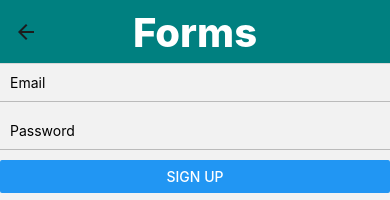
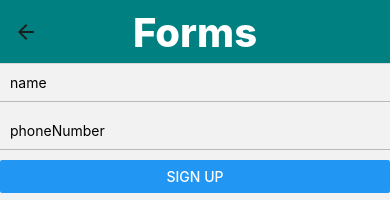
Before and after one commit to gshaver82/React-Native-Navigation, a React Native app: screen /Forms in a window 390 px wide. Shown: the top 200 px of the page. Built offline with nearby package versions, Linux system fonts and the light colour scheme.

Commit message:
modal and form testing.

```diff
--- a/screens/forms.js
+++ b/screens/forms.js
@@ -6,25 +6,25 @@ import { globalStyles } from '../styles/global';
 const SignupForm = () => {
     return (
         <Formik
-            initialValues={{ email: '', password: '' }}
+            initialValues={{ name : '', phoneNumber: '' }}
             onSubmit={(values) => console.log(values)}
         >
             {({ handleChange, handleBlur, handleSubmit, values }) => (
                 <View>
                     <TextInput
                         style={globalStyles.input}
-                        placeholder="Email"
-                        onChangeText={handleChange('email')}
-                        onBlur={handleBlur('email')}
-                        value={values.email}
+                        placeholder="name"
+                        onChangeText={handleChange('name')}
+                        onBlur={handleBlur('name')}
+                        value={values.name}
                     />
                     <TextInput
                         style={globalStyles.input}
-                        placeholder="Password"
-                        secureTextEntry
-                        onChangeText={handleChange('password')}
-                        onBlur={handleBlur('password')}
-                        value={values.password}
+                        placeholder="phoneNumber"
+                        onChangeText={handleChange('phoneNumber')}
+                        onBlur={handleBlur('phoneNumber')}
+                        value={values.phoneNumber}
+                        keyboardType="numeric"
                     />
                     <Button
                         title="Sign Up"
--- a/screens/home.js
+++ b/screens/home.js
@@ -1,13 +1,31 @@
 
-import { View, Text, Button, TouchableOpacity } from 'react-native';
+import { View, Text, Button, TouchableOpacity, TurboModuleRegistry, Modal } from 'react-native';
+import { useState } from 'react';
+
 import { globalStyles } from '../styles/global';
 import { AntDesign } from '@expo/vector-icons';
 
 
 export default function HomeScreen({ navigation }) {
 
+    const [showModal, setshowModal] = useState(false);
     return (
+
         <View style={globalStyles.container}>
+            <Modal visible={showModal} animationType='slide' onRequestClose={() => setshowModal(false)}>
+                <View>
+                    <Text>
+                        MODAL HERE
+                    </Text>
+                    <TouchableOpacity
+                        style={[globalStyles.TouchableOpacitybutton, { flexDirection: 'row' }]}
+                        onPress={() => {
+                            setshowModal(false)
+                        }}>
+                        <Text style={globalStyles.buttonText}>hide modal</Text>
+                    </TouchableOpacity>
+                </View>
+            </Modal>
             <Text style={globalStyles.screenTitle}>Home Screen</Text>
             <Button
                 title="Go to Details"
@@ -25,7 +43,7 @@ export default function HomeScreen({ navigation }) {
                     navigation.navigate('Example');
                 }}>
                 <AntDesign name="infocirlce" size={24} color="white" style={{ marginRight: 10 }} />
-                <Text  style={globalStyles.buttonText}>Go to ExampleScreen</Text>
+                <Text style={globalStyles.buttonText}>Go to ExampleScreen</Text>
             </TouchableOpacity>
 
             <TouchableOpacity
@@ -33,7 +51,7 @@ export default function HomeScreen({ navigation }) {
                 onPress={() => {
                     navigation.navigate('Forms');
                 }}>
-                <Text  style={globalStyles.buttonText}>Go to Forms</Text>
+                <Text style={globalStyles.buttonText}>Go to Forms</Text>
             </TouchableOpacity>
 
             <TouchableOpacity
@@ -41,7 +59,14 @@ export default function HomeScreen({ navigation }) {
                 onPress={() => {
                     navigation.navigate('Contacts');
                 }}>
-                <Text  style={globalStyles.buttonText}>Go to Contacts</Text>
+                <Text style={globalStyles.buttonText}>Go to Contacts</Text>
+            </TouchableOpacity>
+            <TouchableOpacity
+                style={[globalStyles.TouchableOpacitybutton, { flexDirection: 'row' }]}
+                onPress={() => {
+                    setshowModal(true)
+                }}>
+                <Text style={globalStyles.buttonText}>show modal</Text>
             </TouchableOpacity>
         </View>
     );
```
